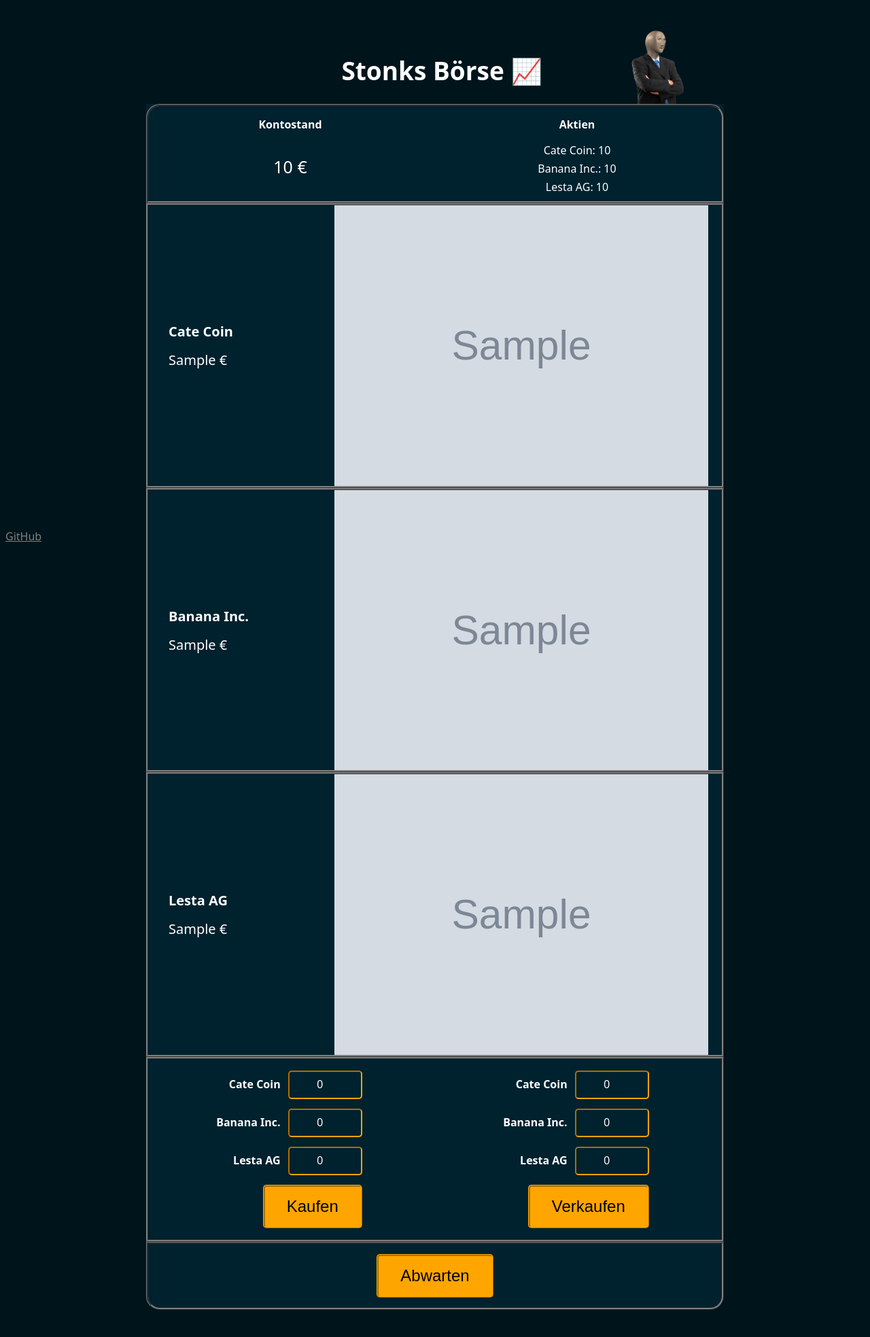
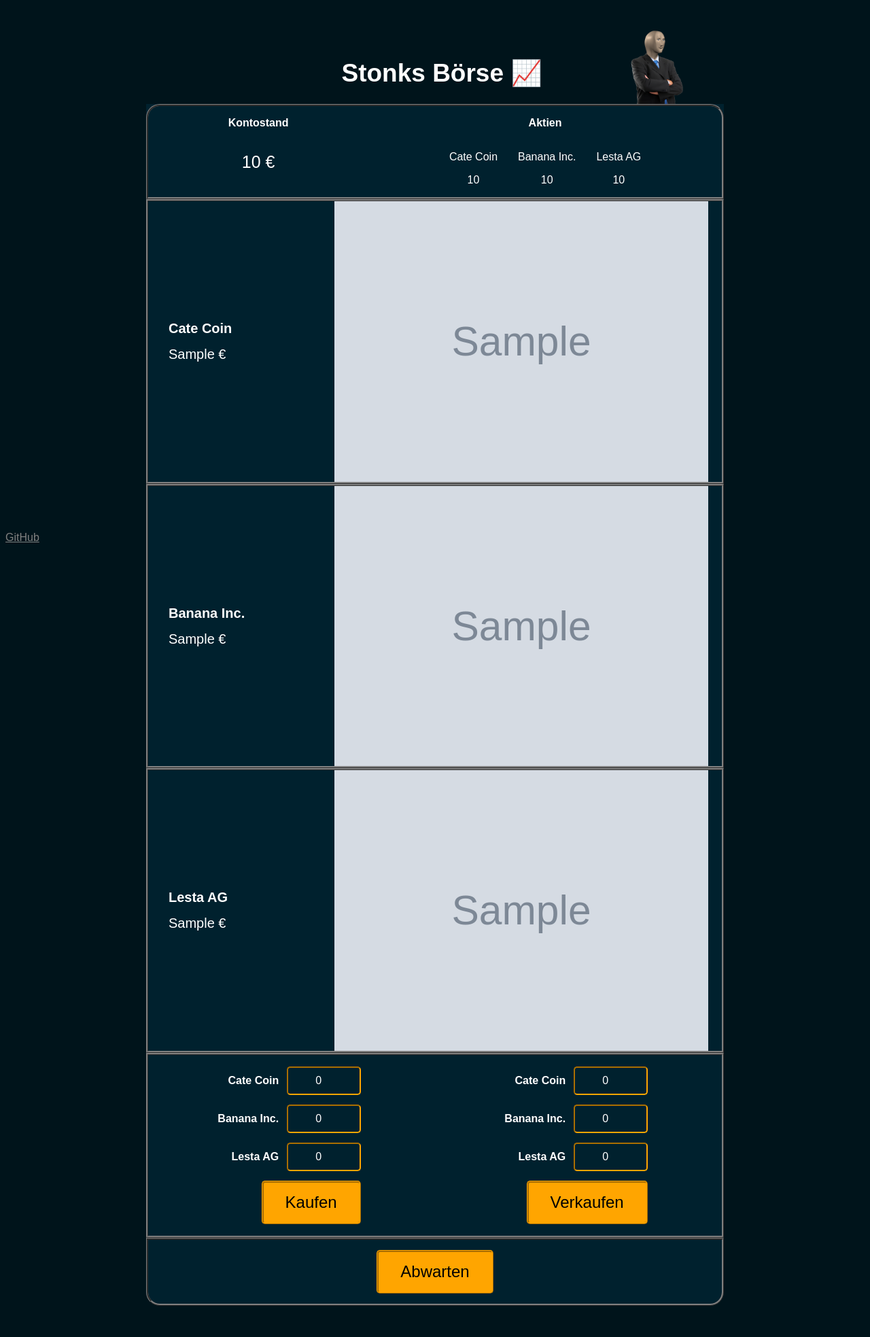
Before and after one commit to pkemkes/ctf-challenges, a Flask app: template stonks-boerse/src/app/templates/index.html in a window 1280 px wide. Shown: the whole page at 68% size. After the commit the page ends 1921 px from the top, so only its background shows below. Run offline with Flask 2, Linux system fonts and the light colour scheme; the template is opened without the code that fills it: most values are stand-ins (such as "Sample title", 1, 10 or a date in 2020); grey boxes marked "Sample" are stand-in pictures; parts of the project's set-up code (start-up, migrations or seed data) failed here and were passed over.

Commit message:
stonks fix styling

```diff
--- a/stonks-boerse/src/app/static/style.css
+++ b/stonks-boerse/src/app/static/style.css
@@ -1,7 +1,7 @@
 body {
     background-color: #00141b;
     color: white;
-    font-family: sans;
+    font-family: sans-serif;
     min-width: 1000px;
     width: auto !important;
     width: 1000px;
@@ -44,8 +44,17 @@ h1 {
     border-top-right-radius: 20px;
 }
 
-#amounts-box {
+#stocks-box {
     text-align: center;
+}
+
+#all-amounts-box {
+    display: flex;
+}
+
+.amounts-box {
+    margin-left: 15px;
+    margin-right: 15px;
 }
 
 #balance-box {
@@ -59,7 +68,6 @@ h1 {
 
 .amount{
     font-size: 16px;
-    margin: 5px;
 }
 
 .value {
--- a/stonks-boerse/src/app/templates/index.html
+++ b/stonks-boerse/src/app/templates/index.html
@@ -13,11 +13,22 @@
                 <p class="balance-label"><b>Kontostand</b></p>
                 <p class="balance">{{ data.balance_str() }} €</p>
             </div>
-            <div id="amounts-box">
+            <div id="stocks-box">
                 <p><b>Aktien</b></p>
-                <p class="amount">Cate Coin: {{ data.amount_a }}</p>
-                <p class="amount">Banana Inc.: {{ data.amount_b }}</p>
-                <p class="amount">Lesta AG: {{ data.amount_c }}</p>
+                <div id="all-amounts-box">
+                    <div class="amounts-box">
+                        <p class="amount-label">Cate Coin</p>
+                        <p class="amount">{{ data.amount_a }}</p>
+                    </div>
+                    <div class="amounts-box">
+                        <p class="amount-label">Banana Inc.</p>
+                        <p class="amount">{{ data.amount_b }}</p>
+                    </div>
+                    <div class="amounts-box">
+                        <p class="amount-label">Lesta AG</p>
+                        <p class="amount">{{ data.amount_c }}</p>
+                    </div>
+                </div>
             </div>
         </div>
         <div id="values-box">
@@ -46,50 +57,62 @@
         <div id="trade-box">
             <div id="buy-box">
                 <form method="post" action="/buy">
+                    <div class="input-box">
                         <label class="trade-label" for="buy-a"><b>Cate Coin</b></label>
                         {% if difficulty < 1 %}
                             <input class="amount-input" id="buy-a" type="text" name="a" value="0"><br>
                         {% else %}
                             <input class="amount-input" id="buy-a" type="number" min="0" name="a" value="0"><br>
                         {% endif %}
+                    </div>
+                    <div class="input-box">
                         <label class="trade-label" for="buy-b"><b>Banana Inc.</b></label>
                         {% if difficulty < 1 %}
                             <input class="amount-input" id="buy-b" type="text" name="b" value="0"><br>
                         {% else %}
                             <input class="amount-input" id="buy-b" type="number" min="0" name="b" value="0"><br>
                         {% endif %}
+                    </div>
+                    <div class="input-box">
                         <label class="trade-label" for="buy-c"><b>Lesta AG</b></label>
                         {% if difficulty < 1 %}
                             <input class="amount-input" id="buy-c" type="text" name="c" value="0"><br>
                         {% else %}
                             <input class="amount-input" id="buy-c" type="number" min="0" name="c" value="0"><br>
                         {% endif %}
+                    </div>
                     <input class="button" type="submit" value="Kaufen">
                 </form>
             </div>
+            <form method="post" action="/sell">
                 <div id="sell-box">
-                <form method="post" action="/sell">
+                    <div class="input-box">
                         <label class="trade-label" for="sell-a"><b>Cate Coin</b></label>
                         {% if difficulty < 1 %}
                             <input class="amount-input" id="sell-a" type="text" name="a" value="0"><br>
                         {% else %}
                             <input class="amount-input" id="sell-a" type="number" min="0" name="a" value="0"><br>
                         {% endif %}
+                    </div>
+                    <div class="input-box">
                         <label class="trade-label" for="sell-b"><b>Banana Inc.</b></label>
                         {% if difficulty < 1 %}
                             <input class="amount-input" id="sell-b" type="text" name="b" value="0"><br>
                         {% else %}
                             <input class="amount-input" id="sell-b" type="number" min="0" name="b" value="0"><br>
                         {% endif %}
+                    </div>
+                    <div class="input-box">
                         <label class="trade-label" for="sell-c"><b>Lesta AG</b></label>
                         {% if difficulty < 1 %}
                             <input class="amount-input" id="sell-c" type="text" name="c" value="0"><br>
                         {% else %}
                             <input class="amount-input" id="sell-c" type="number" min="0" name="c" value="0"><br>
                         {% endif %}
+                    </div>
                     <input class="button" type="submit" value="Verkaufen">
+                </div>
             </form>
-            </div>
         </div>
         {% if error %}
             <div id="msg-box">
```
Lines whose indentation alone changed are shown as unchanged.
